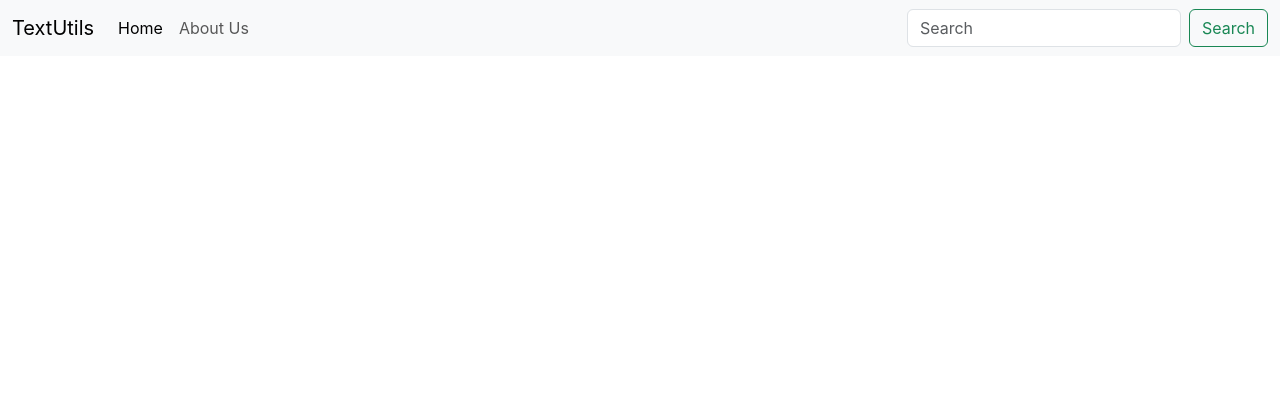
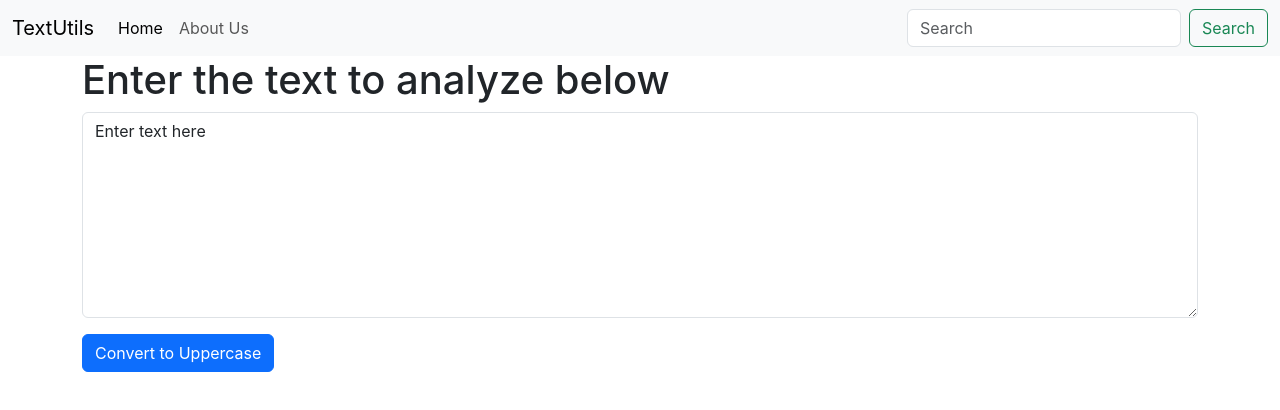
Before and after one commit to MrJay07/codespaces-react, a React (Create React App) app: page / in a window 1280 px wide. Shown: the top 410 px of the page. Built offline with nearby package versions, Linux system fonts and the light colour scheme.

Commit message:
adding Convert to Uppercase feature

```diff
--- a/src/App.js
+++ b/src/App.js
@@ -1,11 +1,15 @@
 import './App.css';
 import Navbar from './components/Navbar';
+import TextForm from './components/TextForm';
 
 function App() {
   return (
     <>
-    <Navbar title="TextUtils" about="About Us"/>
-    {/* <Navbar/> */}
+      <Navbar title="TextUtils" about="About Us"/>
+      {/* <Navbar/> */}
+      <div className='container'>
+        <TextForm heading="Enter the text to analyze below"/>
+      </div>
     </>
   );
 }
--- /dev/null
+++ b/src/components/TextForm.js
@@ -0,0 +1,25 @@
+import React, {useState} from 'react'
+
+export default function TextForm(props) {
+    const handleUpClick=() =>{
+        // console.log("Uppercase was clicked" +text);
+        let newtext = text.toUpperCase();
+        setText(newtext)
+    }
+    const handleOnChange=(event) =>{
+        // console.log("on change");
+        setText(event.target.value)
+    }
+    const [text, setText] = useState('Enter text here')
+    // text = "new text" wrong way to change the state
+    // setText("new text") correct way to change the state
+    return (
+        <div>
+            <h1>{props.heading}</h1>
+            <div className="mb-3">
+            <textarea className="form-control" value={text} onChange={handleOnChange} id="myBox" rows="8"></textarea>
+            </div>
+            <button className='btn btn-primary' onClick={handleUpClick}>Convert to Uppercase</button>
+        </div>
+    )
+}
```
